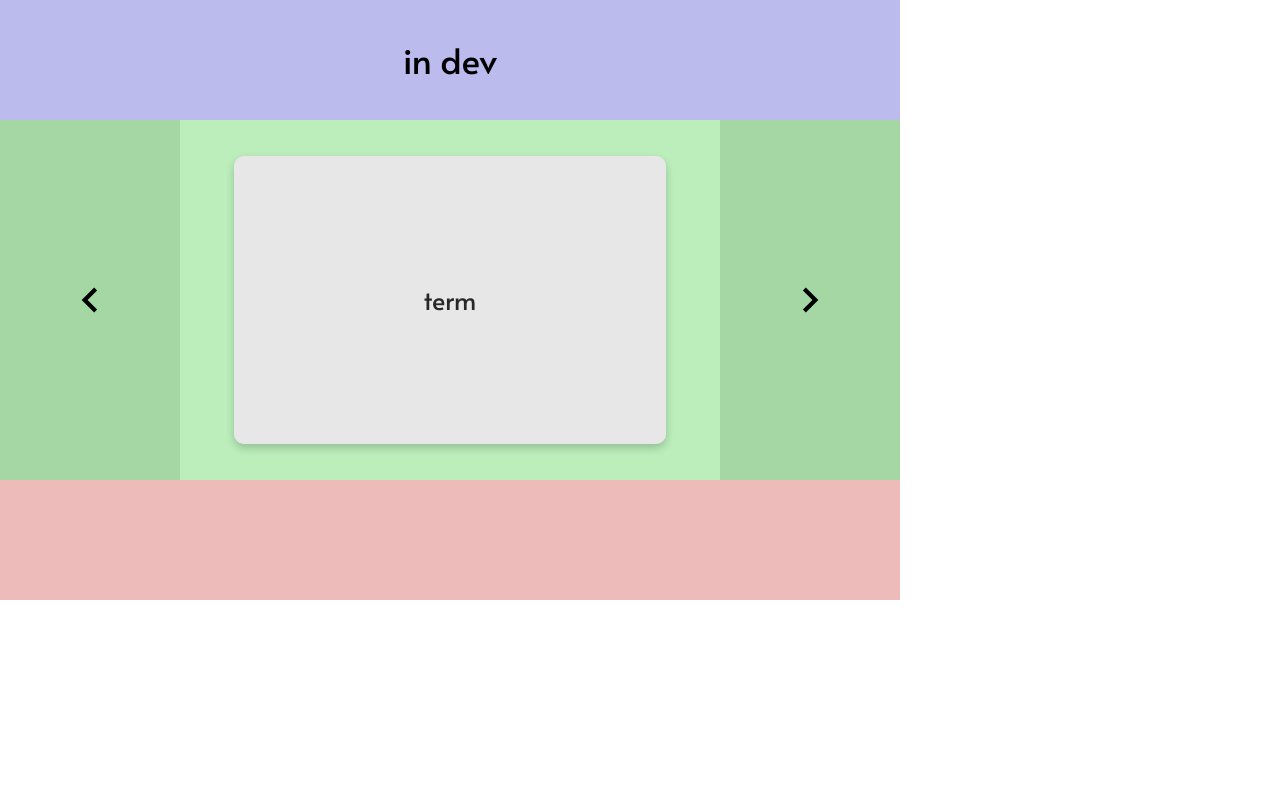
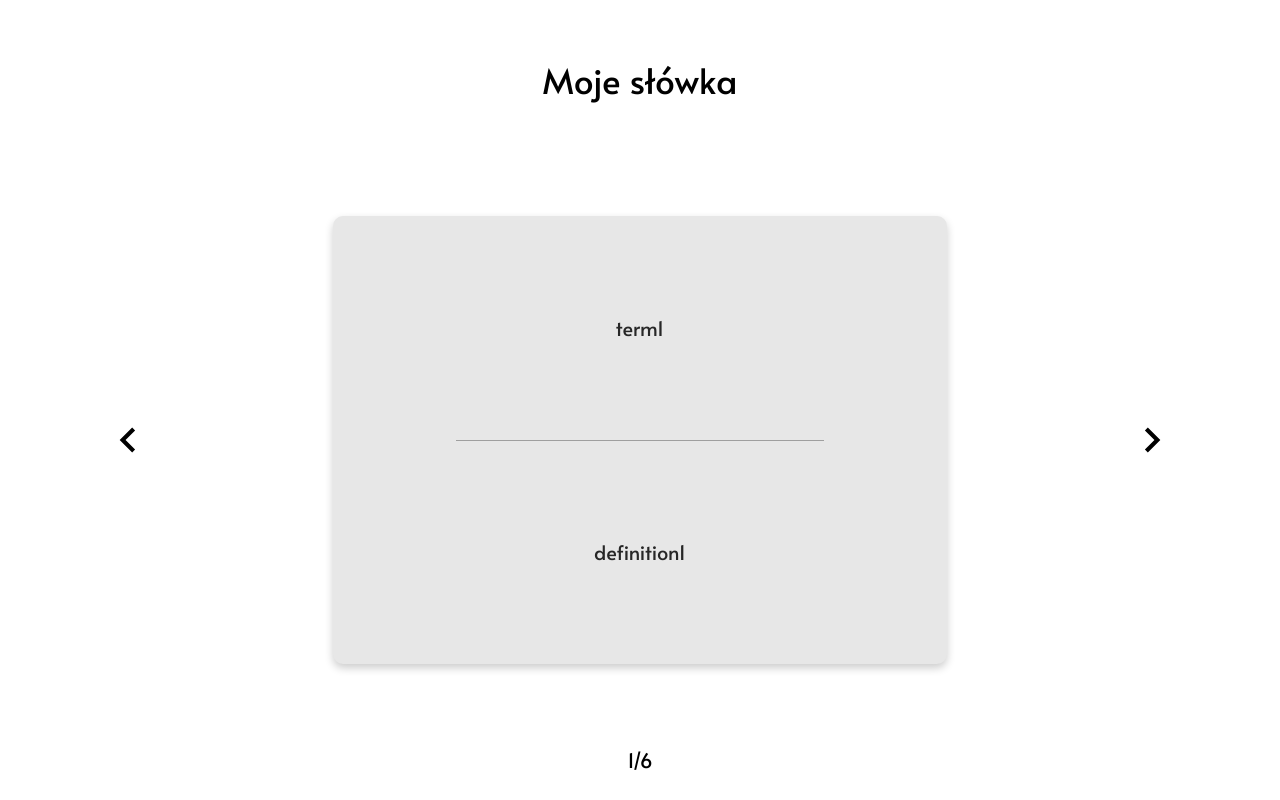
Before and after one commit to KamilKrol5/learning-cards, a React (Create React App) app in the folder front/: page /mode1 in a window 1280 px wide. Built offline with nearby package versions, Linux system fonts and the light colour scheme.

Commit message:
Learning mode #1

```diff
--- a/front/src/components/App.js
+++ b/front/src/components/App.js
@@ -3,7 +3,7 @@ import React from 'react';
 import {BrowserRouter, Route} from "react-router-dom";
 //components
 import PageFlexWrapper from "./wrappers/pagewrapper/PageFlexWrapper";
-import LoginWrapper from "./wrappers/LoginWrapper";
+import LoginWrapper from "./wrappers/pagewrapper/LoginWrapper";
 import Home from "./pages/home/Home";
 import Login from "./pages/auth/Login";
 import ApiTest from "./pages/ApiTest";
@@ -92,7 +92,7 @@ function App() {
                     () => (
                         <PageFlexWrapper>
                             <Mode1
-                                setName={"in dev"}
+                                setName={"Moje słówka"}
                             />
                         </PageFlexWrapper>
                     )
--- a/front/src/components/common/mode1/Mode1.js
+++ b/front/src/components/common/mode1/Mode1.js
@@ -1,12 +1,51 @@
 import React, {Component} from 'react';
 import './mode1.css';
-import FlipCard from "../flipcard/FlipCard";
+import Card from "../card/Card";
+
+const cards = [
+    {
+        term: "term1",
+        definition: "definition1"
+    },
+    {
+        term: "term2",
+        definition: "definition2"
+    },
+    {
+        term: "term3",
+        definition: "definition3"
+    },
+    {
+        term: "term4",
+        definition: "definition4"
+    },
+    {
+        term: "term5",
+        definition: "definition5"
+    },
+    {
+        term: "term6",
+        definition: "definition6"
+    },
+];
+
 
 /**
- * Pierwszy tryb gry
+ * Pierwszy tryb nauki
  * Komponent jest częścią panelu użytkownika
  */
 class Mode1 extends Component {
+
+    constructor(props) {
+        super(props);
+
+        this.state = {
+            cards: cards,
+            deckSize: cards.length,
+            current: 0,
+        }
+    }
+
     render() {
         return (
             <div className="m-mode-1">
@@ -16,12 +55,12 @@ class Mode1 extends Component {
                     </h1>
                 </header>
                 <main className="m-mode-1-main">
-                    <div className="m-mode-1-main-left">
+                    <div onClick={this.prevElement} className="m-mode-1-main-left">
                         <svg
                             className="m-mode-1-main-arrow"
                             xmlns="http://www.w3.org/2000/svg"
-                            width="60"
-                            height="60"
+                            width="70"
+                            height="70"
                             viewBox="0 0 24 24"
                         >
                             <path d="M15.41 16.59L10.83 12l4.58-4.59L14 6l-6 6 6 6 1.41-1.41z"/>
@@ -30,18 +69,18 @@ class Mode1 extends Component {
                     </div>
                     <div className="m-mode-1-main-middle">
                         <div className="m-mode-1-card-wrapper">
-                            <FlipCard
-                                term={"term"}
-                                definition={"definition"}
+                            <Card
+                                term={this.state.cards[this.state.current].term}
+                                definition={this.state.cards[this.state.current].definition}
                             />
                         </div>
                     </div>
-                    <div className="m-mode-1-main-right">
+                    <div onClick={this.nextElement} className="m-mode-1-main-right">
                         <svg
                             className="m-mode-1-main-arrow"
                             xmlns="http://www.w3.org/2000/svg"
-                            width="60"
-                            height="60"
+                            width="70"
+                            height="70"
                             viewBox="0 0 24 24"
                         >
                             <path d="M8.59 16.59L13.17 12 8.59 7.41 10 6l6 6-6 6-1.41-1.41z"/>
@@ -50,11 +89,25 @@ class Mode1 extends Component {
                     </div>
                 </main>
                 <footer className="m-mode-1-footer">
-
+                    <p className="m-mode-1-footer-ctr">{this.state.current + 1}/{this.state.deckSize}</p>
                 </footer>
             </div>
         );
     }
+
+    nextElement = () => {
+        this.setState({
+            current: (this.state.current + 1) % this.state.deckSize
+        })
+    };
+
+    prevElement = () => {
+        if (this.state.current !== 0) {
+            this.setState({
+                current: (this.state.current - 1)
+            })
+        }
+    }
 }
 
 export default Mode1;
--- a/front/src/components/common/mode1/mode1.css
+++ b/front/src/components/common/mode1/mode1.css
@@ -1,19 +1,18 @@
 .m-mode-1 {
     /*for dev purposes only*/
-    width: 900px;
-    height: 600px;
-    background-color: #eee;
+    /*width: 900px;*/
+    /*height: 600px;*/
+
     /*normally*/
-    /*width: 100%;*/
+    width: 100%;
+    height: 100%;
 
-    /*height: 100%;*/
     display: flex;
     align-items: center;
     flex-direction: column;
 }
 
 .m-mode-1-header {
-    background-color: #bbe;
     height: 20%;
     width: 100%;
     display: flex;
@@ -28,8 +27,7 @@
 
 
 .m-mode-1-main {
-    background-color: #beb;
-    height: 60%;
+    height: 70%;
     width: 100%;
     display: flex;
 }
@@ -40,17 +38,15 @@
 }
 
 
-.m-mode-1-main-left {
-    background-color: #a5d7a5;
+.m-mode-1-main-left, .m-mode-1-main-right {
     height: 100%;
     width: 20%;
+    transition: background-color .15s;
 }
 
-.m-mode-1-main-right {
-    background-color: #A5D7A5;
-    height: 100%;
-    width: 20%;
+.m-mode-1-main-left:hover, .m-mode-1-main-right:hover {
 }
+
 
 .m-mode-1-main-left, .m-mode-1-main-right, .m-mode-1-main-middle {
     display: flex;
@@ -59,22 +55,31 @@
 }
 
 .m-mode-1-main-arrow {
-    padding: 5px;
+    padding: 10px;
+    border-radius: 100%;
+    transition: background-color .3s;
+}
+
+.m-mode-1-main-arrow:hover {
+    background-color: #cecece;
 }
 
 
 .m-mode-1-main-middle {
-    background-color: #beb;
     height: 100%;
     width: 60%;
-
-
 }
 
 
 
 .m-mode-1-footer {
-    background-color: #ebb;
-    height: 20%;
+    height: 10%;
     width: 100%;
+    display: flex;
+    justify-content: center;
+    align-items: center;
 }
+
+.m-mode-1-footer-ctr {
+    font-size: 20px;
+}
--- a/front/src/components/wrappers/LoginWrapper.js
+++ b/front/src/components/wrappers/pagewrapper/LoginWrapper.js
@@ -1,4 +1,5 @@
 import React, {Component} from 'react';
+import './pageflexwrapper.css'
 
 class LoginWrapper extends Component {
     render() {
--- a/front/src/components/wrappers/pagewrapper/PageFlexWrapper.js
+++ b/front/src/components/wrappers/pagewrapper/PageFlexWrapper.js
@@ -4,7 +4,7 @@ import './pageflexwrapper.css';
 class PageFlexWrapper extends Component {
     render() {
         return (
-            <div id="m-page-flex-wrapper" className="m-page-flex-wrapper">
+            <div id="m-page-flex-wrapper" className="m-page-wrapper">
                 {this.props.children}
             </div>
         );
--- a/front/src/components/wrappers/pagewrapper/pageflexwrapper.css
+++ b/front/src/components/wrappers/pagewrapper/pageflexwrapper.css
@@ -1,4 +1,4 @@
-.m-page-flex-wrapper {
+.m-page-wrapper {
     display: flex;
     height: 100%;
     width: 100%;
```
Also changed, not shown: front/src/components/common/mode2/Mode2.js (added, +57 -0 lines), front/src/components/common/mode2/mode2.css (added).
